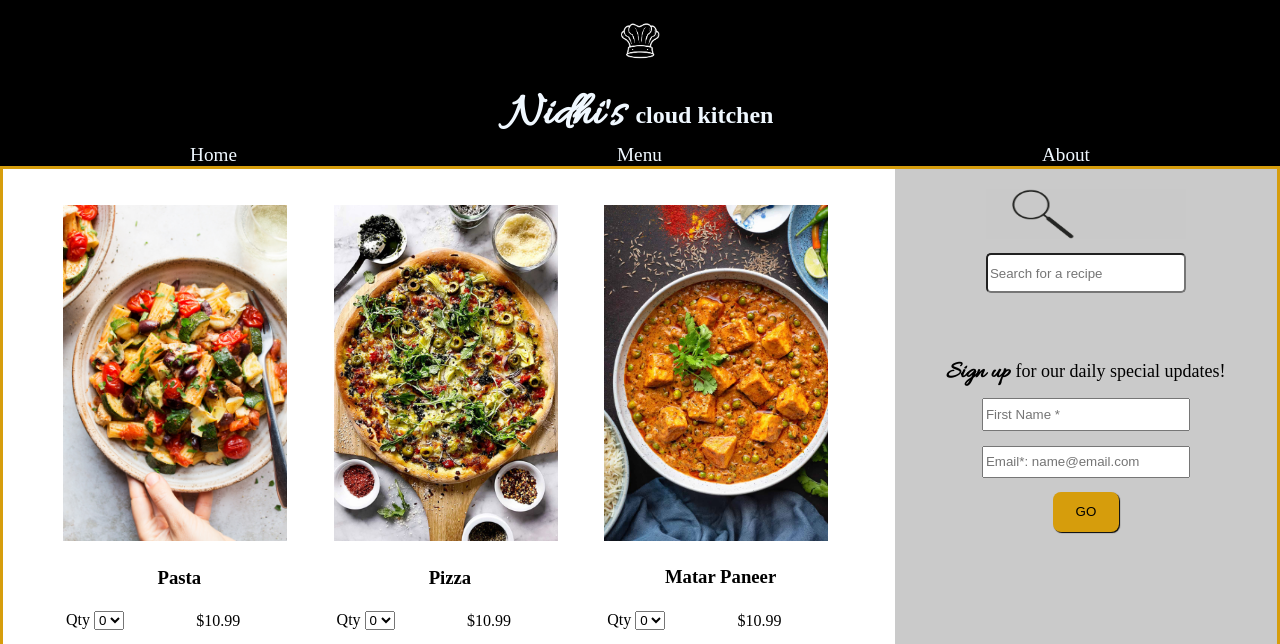
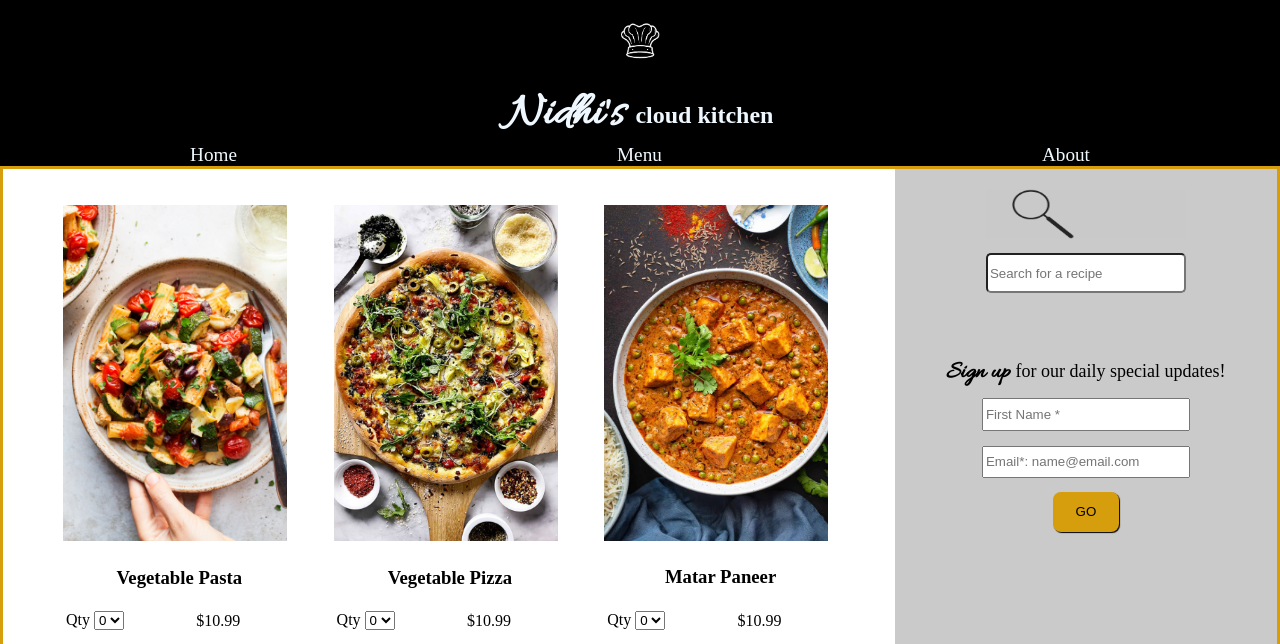
Before and after one commit to nidhig-dev/SBA307_HTML_CSS, a plain HTML site: page pages/menu.html in a window 1280 px wide. Shown: the top 644 px of the page. Drawn offline with Linux system fonts and the light colour scheme.

Commit message:
Fourth commit. Updated README.md and made some font changes.

```diff
--- a/pages/menu.html
+++ b/pages/menu.html
@@ -54,7 +54,7 @@
                         <form>
                             <tr>
                                 <td colspan="2" style="text-align: center;">
-                                    <h3>Pasta</h3>
+                                    <h3>Vegetable Pasta</h3>
                                 </td>
                             </tr>
                             <tr>
@@ -94,7 +94,7 @@
                         <form>
                             <tr>
                                 <td colspan="2" style="text-align: center;">
-                                    <h3>Pizza</h3>
+                                    <h3>Vegetable Pizza</h3>
                                 </td>
                             </tr>
                             <tr>
```
Also changed, not shown: images/searchIcon.png (deleted), 1 other file.
